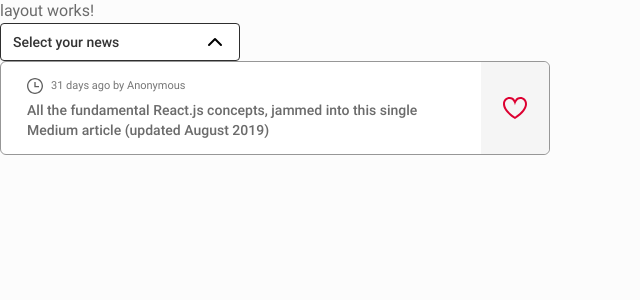
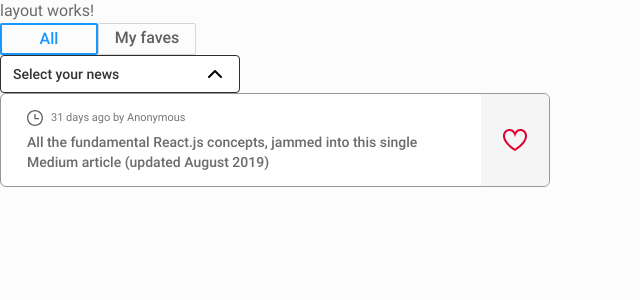
Before and after one commit to eriandev/hacker-news, an Angular app: page / in a window 1280 px wide. Shown: the top 300 px of the page, without its empty margins (0-640 px from the left). Built offline with nearby package versions, Linux system fonts and the light colour scheme.

Commit message:
feat: adds the design of the component toggle

```diff
--- /dev/null
+++ b/src/app/modules/home/components/toggle/toggle.component.css
@@ -0,0 +1,20 @@
+.toggle {
+  display: flex;
+  color: #606060;
+  font-weight: 500;
+  text-align: center;
+  justify-items: center;
+  line-height: var(--leading-xl);
+}
+
+.toggle div {
+  width: 98px;
+  cursor: pointer;
+  border-radius: 2px;
+  border: solid 1px #d6d6d6;
+}
+
+.toggle div.active {
+  color: var(--color-blue);
+  border: solid 2px var(--color-blue);
+}
--- /dev/null
+++ b/src/app/modules/home/components/toggle/toggle.component.html
@@ -0,0 +1,4 @@
+<div class="toggle">
+  <div [ngClass]="{ active: ativeOption === 'all' }" (click)="changeActive('all')">All</div>
+  <div [ngClass]="{ active: ativeOption === 'faves' }" (click)="changeActive('faves')">My faves</div>
+</div>
--- /dev/null
+++ b/src/app/modules/home/components/toggle/toggle.component.ts
@@ -0,0 +1,19 @@
+import { Component, EventEmitter, Output } from '@angular/core';
+
+@Component({
+  selector: 'app-toggle',
+  templateUrl: './toggle.component.html',
+  styleUrls: ['./toggle.component.css'],
+})
+export class ToggleComponent {
+  @Output() changeFav = new EventEmitter<{ active: string }>();
+
+  public ativeOption: string = 'all';
+
+  constructor() {}
+
+  public changeActive(active: string): void {
+    this.ativeOption = active;
+    this.changeFav.emit({ active });
+  }
+}
--- a/src/app/modules/home/pages/layout/layout.component.html
+++ b/src/app/modules/home/pages/layout/layout.component.html
@@ -1,4 +1,6 @@
 <p>layout works!</p>
+
+<app-toggle></app-toggle>
 
 <app-select></app-select>
 
```
Also changed, not shown: src/app/modules/home/home.module.ts (+9 -1 lines), 1 other file (tests, documents, lock files or other folders).
